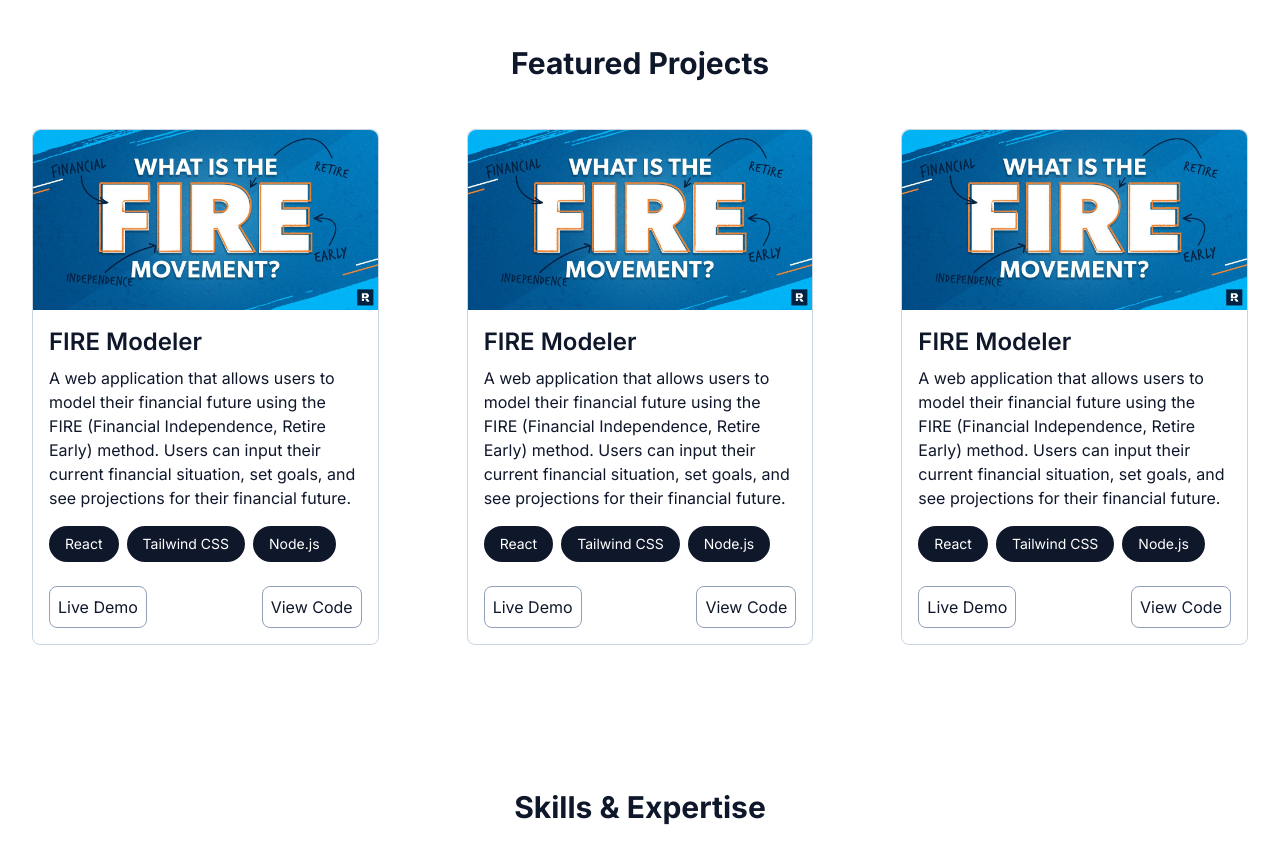
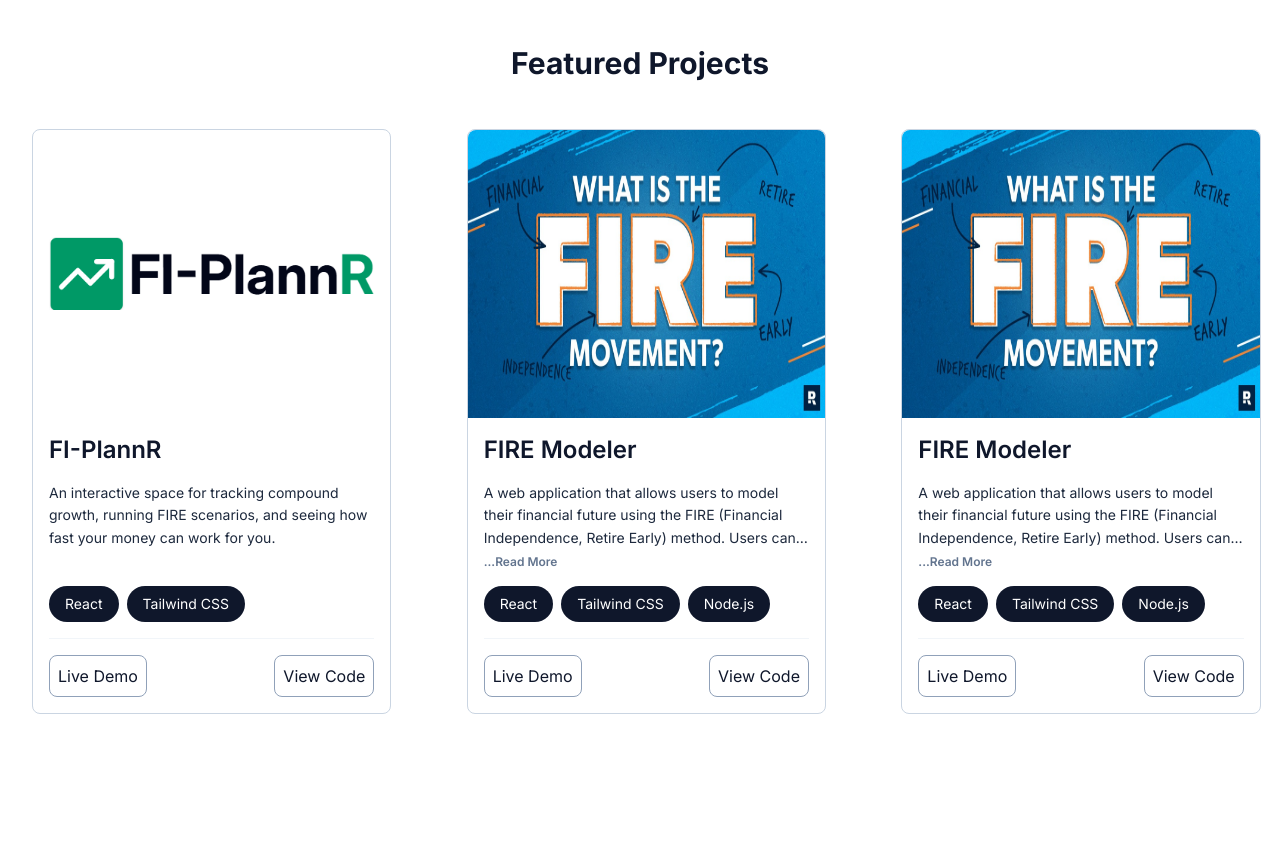
Before and after one commit to jwilliams21/devPortfolio_JoshWilliams, a React (Vite) app: page / in a window 1280 px wide. Shown: the part 1480-2335 px from the top of the page. Built offline with nearby package versions, Linux system fonts and the light colour scheme.

Commit message:
Add Fi-PlannR to as Project

```diff
--- a/src/components/Contact.jsx
+++ b/src/components/Contact.jsx
@@ -5,7 +5,30 @@ import { GitHubIcon, LinkedInIcon } from "./ui/Icons";
 import Button from "./ui/Button";
 
 export default function Contact() {
-    const formRef = useRef()
+    const formRef = useRef();
+    const [isSent, setIsSent] = useState(false);
+    const [isSubmitting, setIsSubmitting] = useState(false);
+
+    const sendEmail = (e) => {
+        e.preventDefault();
+        setIsSubmitting(true);
+
+        emailJs.sendForm(
+            import.meta.env.VITE_EMAILJS_SERVICE_ID,
+            import.meta.env.VITE_EMAILJS_TEMPLATE_ID,
+            formRef.current,
+            import.meta.env.VITE_EMAILJS_PUBLIC_KEY
+        )
+        .then(() => {
+            setIsSent(true);
+            setIsSubmitting(false);
+        })
+        .catch((error) => {
+            console.error("Email sending error:", error);
+            setIsSubmitting(false);
+            alert("An error occurred while sending your message. Please try again.");
+        });
+    };
 
     return (
         <section id="contact" className="scroll-mt-20 py-6 md:py-8 lg:py-16">
--- a/src/components/Projects.jsx
+++ b/src/components/Projects.jsx
@@ -7,10 +7,13 @@ export default function Projects() {
             <h1 className="text-3xl text-slate-900 font-bold font-inter text-center mb-8">Featured Projects</h1>
             <div className="grid gap-6 md:grid-cols-2 lg:grid-cols-3">
                 <ProjectCard
-                    image="./images/firemovement_placeholder.jpg"
-                    title="FIRE Modeler"
-                    description="A web application that allows users to model their financial future using the FIRE (Financial Independence, Retire Early) method. Users can input their current financial situation, set goals, and see projections for their financial future."
-                    badges={["React", "Tailwind CSS", "Node.js"]}
+                    image="./images/fi-plannr_logo.png"
+                    title="FI-PlannR"
+                    description="An interactive space for tracking compound growth, running FIRE scenarios, and seeing how fast your money can work for you."
+                    badges={["React", "Tailwind CSS"]}
+                    demoLink='https://fi-plannr.netlify.app/'
+                    codeLink='https://github.com/jwilliams21/fi-plannr'
+                    className='w-auto! h-auto! px-4!'
                 />
                 <ProjectCard
                     image="./images/firemovement_placeholder.jpg"
--- a/src/components/ui/Button.jsx
+++ b/src/components/ui/Button.jsx
@@ -2,7 +2,7 @@
 export default function Button({ children, onClick, variant, className = "", href }) {
     const variants = {
         contact: "text-lg text-slate-900 font-inter font-semibold border border-slate-900 px-6 py-3 rounded-lg hover:bg-slate-900 hover:text-white hover:shadow-md ",
-        hero: "border-slate-400 border-solid border p-4 rounded-lg  hover:text-slate-900 hover:bg-gray-200 hover:border-slate-900 hover:font-semibold",
+        hero: "border-slate-400 border-solid border p-4 rounded-lg text-center  hover:text-slate-900 hover:bg-gray-200 hover:border-slate-900 hover:font-semibold",
         project: "border-slate-400 border-solid border p-2 rounded-lg  hover:text-white hover:bg-slate-900 hover:border-slate-900 hover:font-semibold"
     }
 
@@ -13,6 +13,7 @@ export default function Button({ children, onClick, variant, className = "", hre
             <a
                 href={href}
                 className={`${combinedClasses}`}
+                {...(variant === 'project' ? { target: "_blank" } : {})}
             >
                 {children}
             </a>
--- a/src/components/ui/ProjectCard.jsx
+++ b/src/components/ui/ProjectCard.jsx
@@ -1,26 +1,75 @@
-import { useState } from 'react';
+import React, { useState, useRef, useEffect } from 'react';
 import Badge from './Badge';
 import Button from './Button';
 
+const ProjectCard = ({ image, title, description, badges, demoLink, codeLink, className }) => {
+  const [isExpanded, setIsExpanded] = useState(false);
+  const [isOverflowing, setIsOverflowing] = useState(false);
+  const descriptionRef = useRef(null);
 
-export default function ProjectCard({ title, image, badges, description, demoLink, codeLink, className="" }) {
+  useEffect(() => {
+    const checkOverflow = () => {
+      if (descriptionRef.current) {
+        const hasOverflow = descriptionRef.current.scrollHeight > descriptionRef.current.clientHeight;
+        setIsOverflowing(hasOverflow);
+      }
+    };
 
-    return (
-        <div className="mx-4 md:my-4 lg:mx-8 border border-slate-300 rounded-lg hover:shadow-lg">
-            <img src={image} alt={title} className="rounded-t-lg"/>
-            <div className="p-4 text-slate-900">
-                <h1 className="text-2xl font-semibold mb-2">{title}</h1>
-                <p>{description}</p>
-                <div className="flex flex-wrap gap-2 my-4">
-                    {badges.map(tag => (
-                        <Badge key={tag} variant="skills">{tag}</Badge>
-                    ))}
-                </div>
-                <div className="w-full flex justify-between mt-6">
-                    <Button href={demoLink} target="_blank" variant="project">Live Demo</Button>
-                    <Button href={codeLink} target="_blank" variant="project">View Code</Button>
-                </div>
-            </div>
+    checkOverflow();
+    window.addEventListener('resize', checkOverflow);
+    return () => window.removeEventListener('resize', checkOverflow);
+  }, [description]);
+
+  return (
+    <div className="mx-auto md:my-4 lg:mx-8 rounded-lg hover:shadow-lg min-h-125 h-auto w-7/8 flex flex-col border border-slate-300 bg-white transition-all duration-300">
+      <div className="w-full flex flex-col justify-center items-center mx-auto h-42 xl:h-72 shrink-0 overflow-hidden">
+        <img
+          src={image}
+          alt={title}
+          className={`w-full h-full rounded-t-lg ${className || ''}`}
+        />
+      </div>
+      <div className="p-4 text-slate-900 flex flex-col grow">
+        <h1 className="text-2xl font-semibold mb-2">{title}</h1>
+        <div className="relative mt-2">
+          <p
+            ref={descriptionRef}
+            className={`text-sm text-slate-800 leading-relaxed ${
+              !isExpanded ? 'line-clamp-3' : ''
+            }`}
+          >
+            {description}
+          </p>
+          {isOverflowing && (
+            <button
+              onClick={() => setIsExpanded(!isExpanded)}
+              className="mt-1 text-xs font-semibold text-slate-500 hover:text-slate-800 transition-colors focus:outline-none flex items-center gap-1"
+            >
+              {isExpanded ? '...Read Less' : '...Read More'}
+            </button>
+          )}
         </div>
-    )
-}
+        <div className="mt-auto pt-4 min-h-12.5">
+          <div className="flex flex-wrap gap-2">
+            {badges.map((tag) => (
+              <Badge key={tag} variant="skills">
+                {tag}
+              </Badge>
+            ))}
+          </div>
+        </div>
+        <div className="w-full flex items-center justify-between pt-4 border-t border-slate-100 mt-4">
+          <Button href={demoLink} rel="noreferrer" variant="project">
+            Live Demo
+          </Button>
+          <Button href={codeLink} rel="noreferrer" variant="project">
+            View Code
+          </Button>
+        </div>
+
+      </div>
+    </div>
+  );
+};
+
+export default ProjectCard
```
Also changed, not shown: public/images/fi-plannr_logo.png (added).
